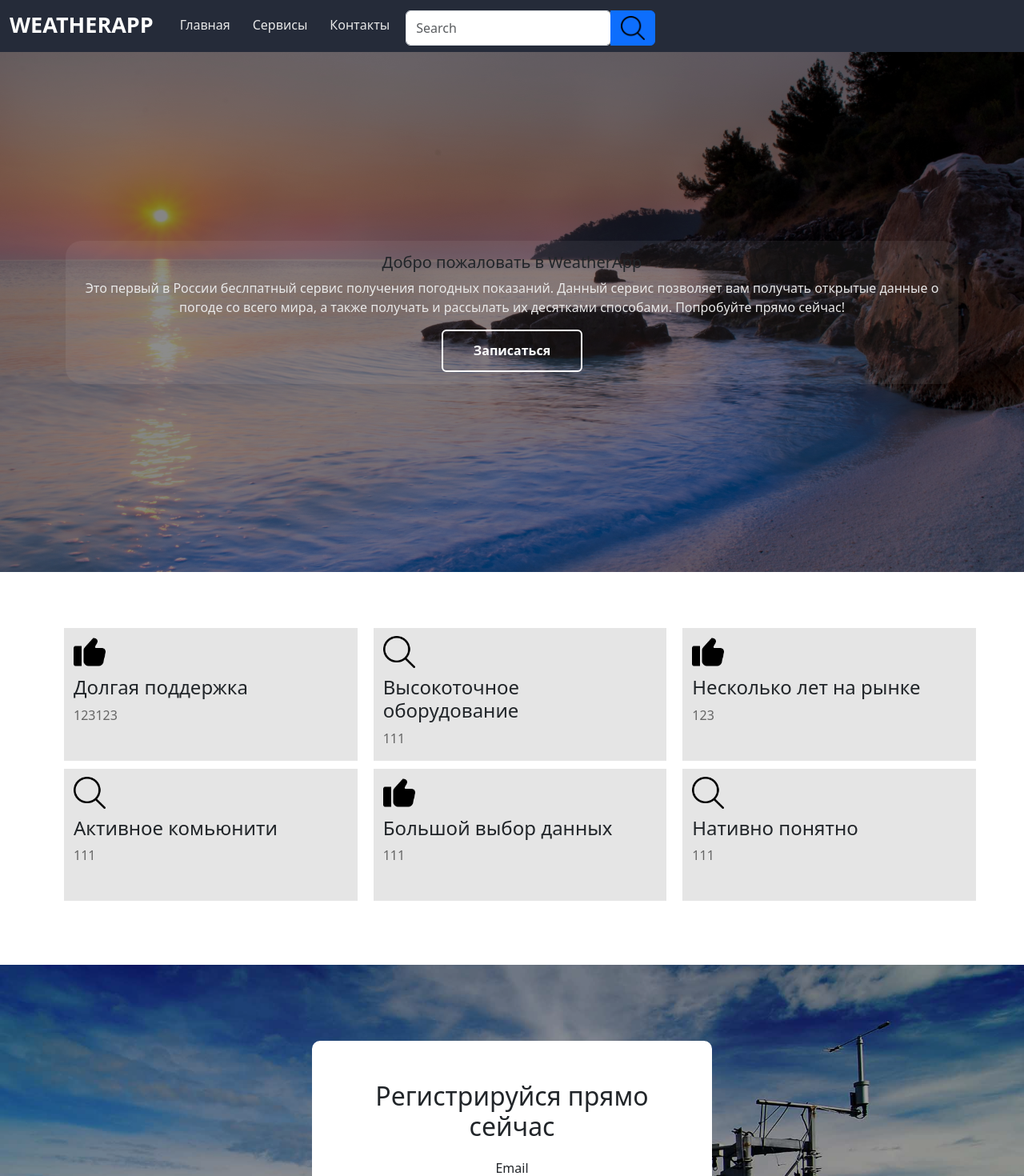
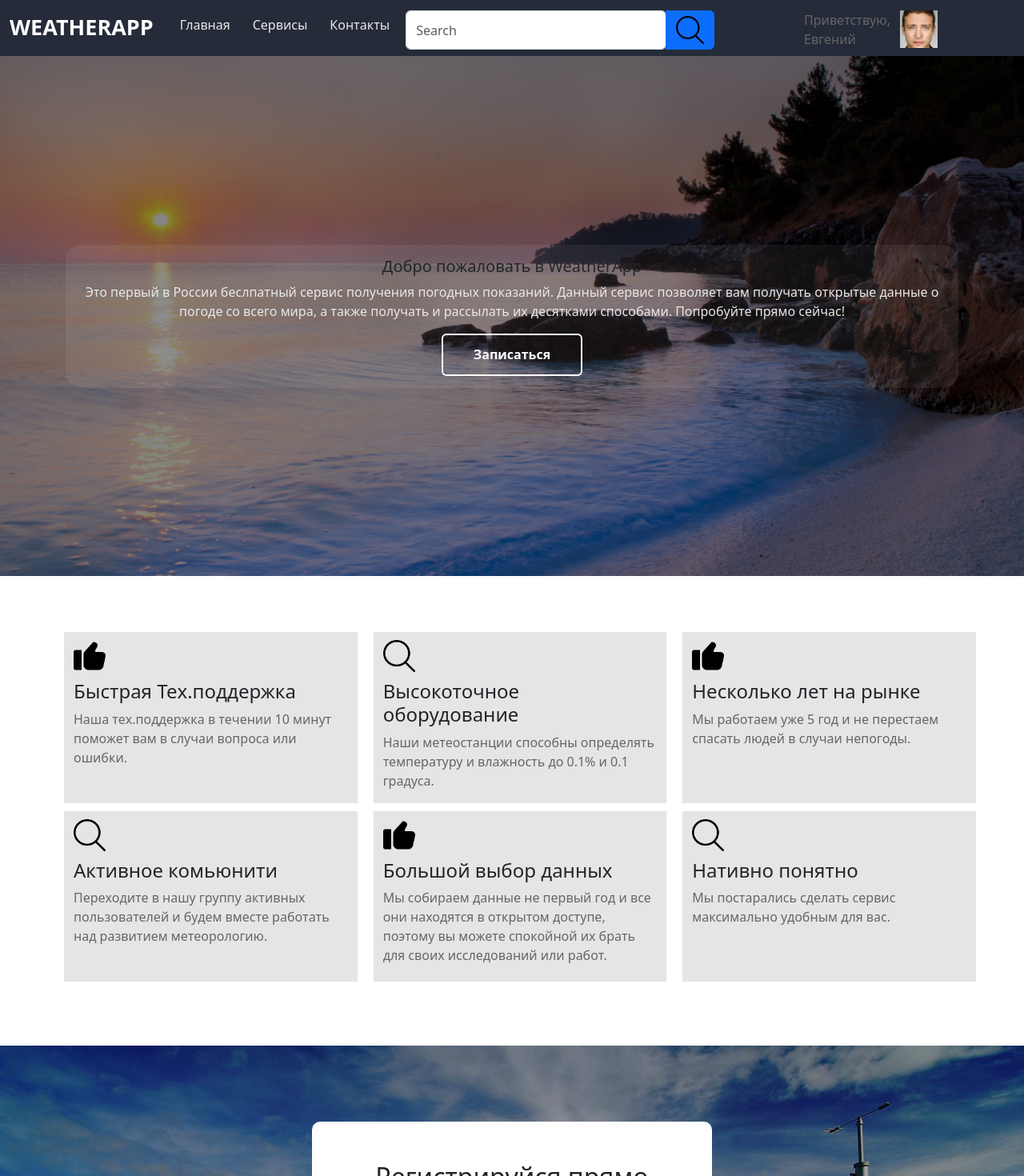
Before and after one commit to Ctfy21/exam_polytech, a Vue app: page / in a window 1280 px wide. Shown: the top 1470 px of the page at 80% size. Built offline with nearby package versions, Linux system fonts and the light colour scheme.

Commit message:
check html and css validate and fix some bugs

```diff
--- a/public/main.json
+++ b/public/main.json
@@ -4,38 +4,38 @@
             {
                 "id": 1,
                 "logo":"like.png",
-                "name": "Долгая поддержка",
-                "description": "123123"
+                "name": "Быстрая Тех.поддержка",
+                "description": "Наша тех.поддержка в течении 10 минут поможет вам в случаи вопроса или ошибки."
             },
             {
                 "id": 2,
                 "logo":"search.png",
                 "name": "Высокоточное оборудование",
-                "description": "111"
+                "description": "Наши метеостанции способны определять температуру и влажность до 0.1% и 0.1 градуса."
             },
             {
                 "id": 3,
                 "logo":"like.png",
                 "name": "Несколько лет на рынке",
-                "description": "123"
+                "description": "Мы работаем уже 5 год и не перестаем спасать людей в случаи непогоды."
             },
             {
                 "id": 4,
                 "logo":"search.png",
                 "name": "Активное комьюнити",
-                "description": "111"
+                "description": "Переходите в нашу группу активных пользователей и будем вместе работать над развитием метеорологию."
             },
             {
                 "id": 5,
                 "logo":"like.png",
                 "name": "Большой выбор данных",
-                "description": "111"
+                "description": "Мы собираем данные не первый год и все они находятся в открытом доступе, поэтому вы можете спокойной их брать для своих исследований или работ."
             },
             {
                 "id": 6,
                 "logo":"search.png",
                 "name": "Нативно понятно",
-                "description": "111"
+                "description": "Мы постарались сделать сервис максимально удобным для вас."
             }
     ],
     "commentary":
--- a/src/App.vue
+++ b/src/App.vue
@@ -30,10 +30,16 @@
                           <a class="nav-link" href="#">Контакты</a>
                       </li>
                       <li class="input-group rounded">
-                        <input type="search" class="form-control rounded" placeholder="Search" aria-label="Search" aria-describedby="search-addon" />
+                        <input type="search" class="form-control rounded" placeholder="Search" aria-label="Search" />
                         <button type="button" class="btn btn-primary">
-                         <img src="../public/search.png" width="30px" height="30px" alt="">
+                         <img style="width: 35px; height: 35px;" src="../public/search.png" alt="search icon">
                         </button>
+                      </li>
+                      <li style="display: inline-block; margin-left: 100px;" class="nav-item">
+                        <p style="padding: 0; margin: 0;">Приветствую, Евгений</p>
+                      </li>
+                      <li style="display: inline-block;" class="nav-item">
+                        <img style="width: 47px; height: 47px;" src="../public/face.jpg" alt="">
                       </li>
                   </ul>
               </div>
--- a/src/components/Main-page.vue
+++ b/src/components/Main-page.vue
@@ -1,5 +1,5 @@
 <template>
-  <section class="">
+  <section>
   <div class="slide text-center header11">
     <div class="container">
         <div class="banner-text">
@@ -34,17 +34,17 @@
                       <h2>Регистрируйся прямо сейчас</h2>
                   <div class="form-group">
                   <label for="InputEmail1">Email</label>
-                  <input type="email" class="form-control" id="exampleInputEmail1" aria-describedby="emailHelp" placeholder="Введите email">
+                  <input type="email" class="form-control" id="InputEmail1" placeholder="Введите email">
                 </div>
                 <div class="form-group">
                   <label for="InputPhone1">Номер телефона</label>
-                  <input type="phone" class="form-control" id="InputPhone1" aria-describedby="phoneHelp" placeholder="Введите номер телефона">
+                  <input type="phone" class="form-control" id="InputPhone1" placeholder="Введите номер телефона">
                 </div>
                 <div class="form-group">
                   <label for="InputPassword1">Пароль</label>
-                  <input type="password" class="form-control" id="exampleInputPassword1" placeholder="Введите пароль">
+                  <input type="password" class="form-control" id="InputPassword1" placeholder="Введите пароль">
                 </div>
-                <button type="submit" class="btn btn-primary">Отправить</button>
+                <button type="submit" class="btn btn-primary">Зарегистрироваться</button>
                     </form>
                 </div>
             </div>
--- a/src/components/Weather-page.vue
+++ b/src/components/Weather-page.vue
@@ -8,13 +8,11 @@
       <title>examPolytech</title>
     </head>
     <section>
-    </section>
-    <section>
         <div class="div-sort">
             <button v-on:click="sortLatigue" class="btn-sort">Сортировка по долготе</button>
             <button v-on:click="sortAlphabet" class="btn-sort">Сортировка по алфавиту</button>
             <div class="input-group rounded btn-sort">
-                <input type="search" class="form-control rounded" placeholder="Search" aria-label="Search" aria-describedby="search-addon" />
+                <input type="search" class="form-control rounded" placeholder="Search" aria-label="Search" v-model="typeCity"/>
             </div>
         </div>
         <div v-for="city in localWeatherData" :key="city.location.lat" class="widget">
@@ -43,6 +41,7 @@
     data(){
             return{
                 localWeatherData: [],
+                typeCity: ""
             };
         },
         components:{
```
